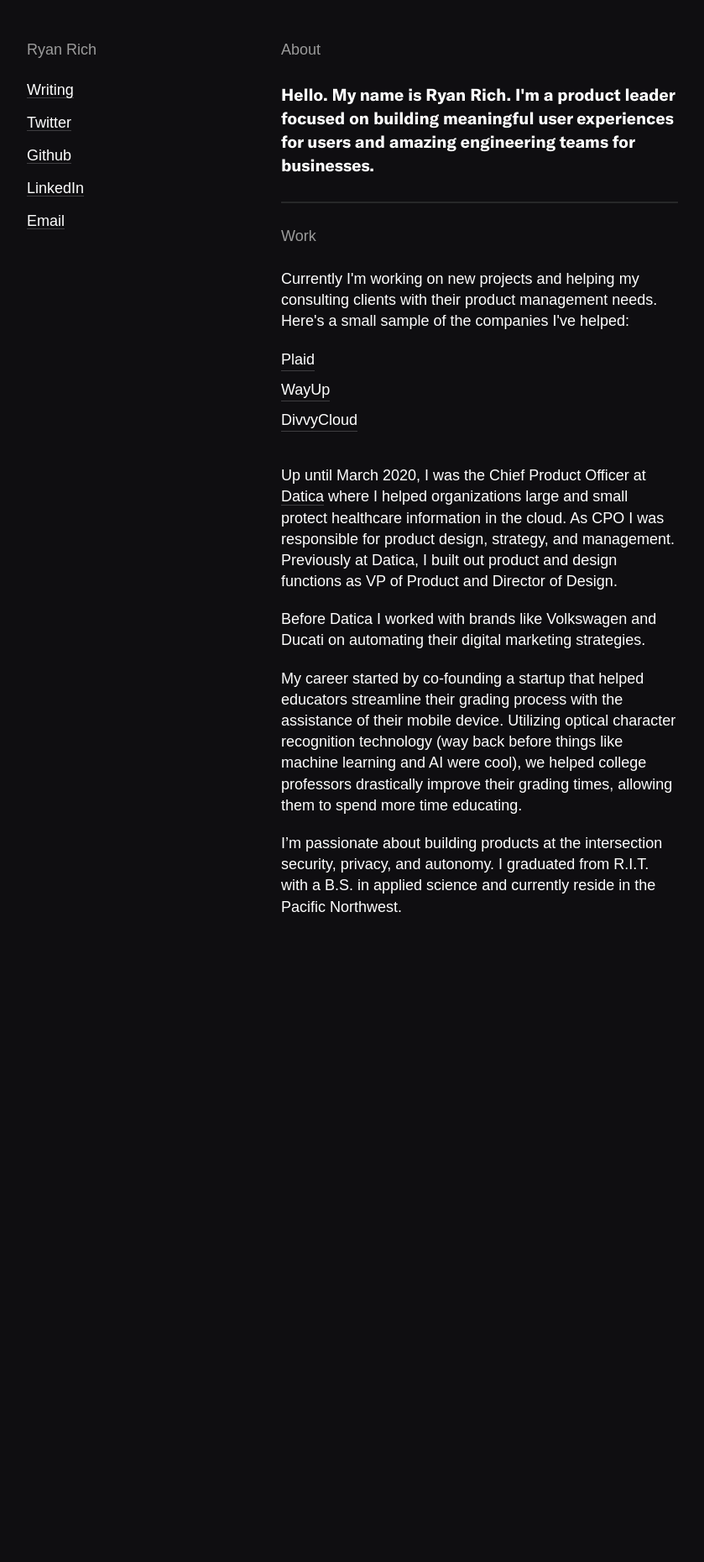
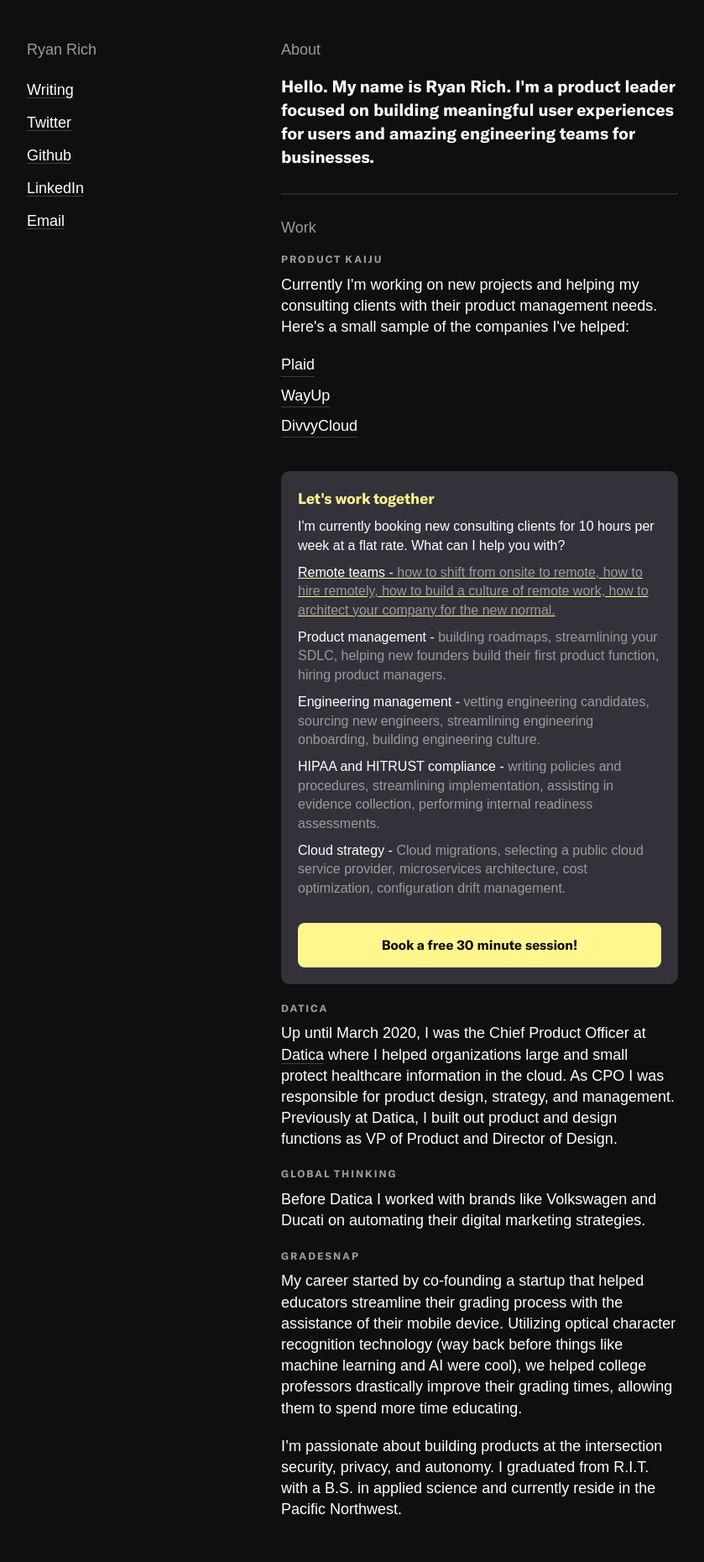
Before and after one commit to rr1000/rrich.io-01, a Jekyll site: the page built from index.html, in a window 1280 px wide. Shown: the whole page at 84% size, without its empty margins (18-857 px from the left). Built offline with Jekyll 4.4.1, drawn with Linux system fonts in a browser that asks for light colours; some web fonts are replaced; before the commit the page ends 1143 px from its top, so only the background shows below that.

Commit message:
Updating favicon, adding new consulting language

```diff
--- a/_sass/colors.scss
+++ b/_sass/colors.scss
@@ -3,3 +3,4 @@
 $c_gray-1: #9B9B9B;
 $c_gray-2: #727272;
 $c_blue: #0039FF;
+$c_yellow: #fff68d;
--- a/_sass/main.scss
+++ b/_sass/main.scss
@@ -26,11 +26,19 @@
   color: $c_gray-1;
 }
 .long-text{
-  margin: 30px 0 0 0;
+  margin: 20px 0 0 0;
   line-height: 1.4;
   p{
     margin: 0 0 20px 0;
     &:last-of-type{margin: 0;}
+  }
+  h5{
+    text-transform: uppercase;
+    color: $c_gray-1;
+    font-family: $f_sans-bold;
+    font-size: 12px;
+    margin: 0 0 10px 0;
+    letter-spacing: 2px;
   }
 }
 nav{
@@ -54,6 +62,46 @@
       display: inline-block;
       margin: 0 0 10px 0;
     }
+  }
+}
+.callout{
+  padding: 20px;
+  border-radius: 10px;
+  margin: 0 0 20px 0;
+  background-color: lighten($c_black, 15%);
+  ul{
+    li{
+      display: block;
+      margin: 10px 0 0 0;
+      font-size: 16px;
+      span{color: $c_gray-1;}
+    }
+    .highlight{
+      text-decoration: underline;
+      text-decoration-color: $c_yellow;
+    }
+  }
+  h2{
+    font-size: 18px;
+    padding: 0;
+    margin: 0 0 10px 0;
+    border: 0;
+    color: $c_yellow;
+  }
+  p{font-size: 16px;}
+  .button{
+    font-size: 16px;
+    text-align: center;
+    text-decoration: none;
+    border: 0;
+    padding: 15px;
+    border-radius: 8px;
+    width: 100%;
+    display: inline-block;
+    background-color: $c_yellow;
+    color: $c_black;
+    font-family: $f_sans-bold;
+    box-sizing: border-box;
   }
 }
 
--- a/index.html
+++ b/index.html
@@ -18,14 +18,30 @@
             </div>
             <p class="light-text hide-xs">Work</p>
             <div class="long-text">
+                <h5>Product Kaiju</h5>
                 <p>Currently I'm working on new projects and helping my consulting clients with their product management needs. Here's a small sample of the companies I've helped:</p>
                 <ul>
                     <li><a target="_blank" href="//plaid.com">Plaid</a></li>
                     <li><a target="_blank" href="//wayup.com">WayUp</a></li>
                     <li><a target="_blank" href="//divvycloud.com">DivvyCloud</a></li>
                 </ul>
+                <div class="callout">
+                    <h2>Let's work together</h2>
+                    <p>I'm currently booking new consulting clients for 10 hours per week at a flat rate. What can I help you with?</p>
+                    <ul>
+                        <li class="highlight">Remote teams - <span>how to shift from onsite to remote, how to hire remotely, how to build a culture of remote work, how to architect your company for the new normal.</span></li>
+                        <li>Product management - <span>building roadmaps, streamlining your SDLC, helping new founders build their first product function, hiring product managers.</span></li>
+                        <li>Engineering management - <span>vetting engineering candidates, sourcing new engineers, streamlining engineering onboarding, building engineering culture.</span></li>
+                        <li>HIPAA and HITRUST compliance - <span>writing policies and procedures, streamlining implementation, assisting in evidence collection, performing internal readiness assessments.</span></li>
+                        <li>Cloud strategy - <span>Cloud migrations, selecting a public cloud service provider, microservices architecture, cost optimization, configuration drift management.</span></li>
+                    </ul>
+                    <a class="button" href="https://calendly.com/rrichrs/product-kaiju-free-30-minute-consult" target="_blank">Book a free 30 minute session!</a>
+                </div>
+                <h5>Datica</h5>
                 <p>Up until March 2020, I was the Chief Product Officer at <a href="https://datica.com" target="_blank">Datica</a> where I helped organizations large and small protect healthcare information in the cloud. As CPO I was responsible for product design, strategy, and management. Previously at Datica, I built out product and design functions as VP of Product and Director of Design.</p>
+                <h5>Global Thinking</h5>
                 <p>Before Datica I worked with brands like Volkswagen and Ducati on automating their digital marketing strategies.</p>
+                <h5>Gradesnap</h5>
                 <p>My career started by co-founding a startup that helped educators streamline their grading process with the assistance of their mobile device. Utilizing optical character recognition technology (way back before things like machine learning and AI were cool), we helped college professors drastically improve their grading times, allowing them to spend more time educating.</p>
                 <p>I’m passionate about building products at the intersection security, privacy, and autonomy. I graduated from R.I.T. with a B.S. in applied science and currently reside in the Pacific Northwest.</p>
             </div>
```
Also changed, not shown: assets/images/favicon.png.
